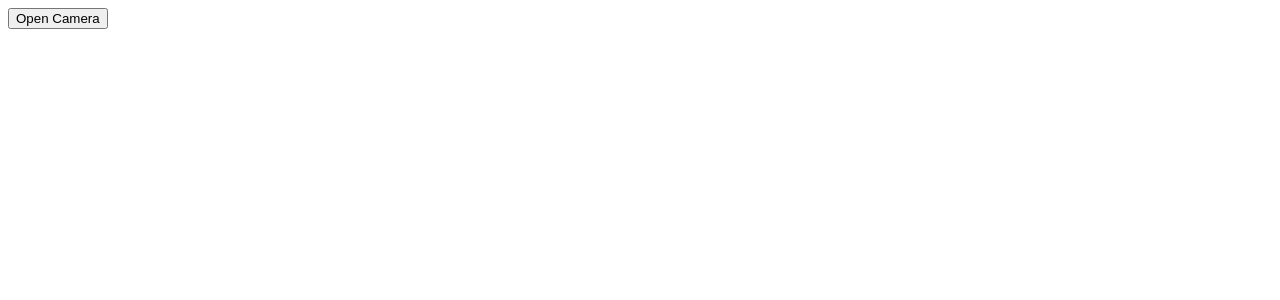
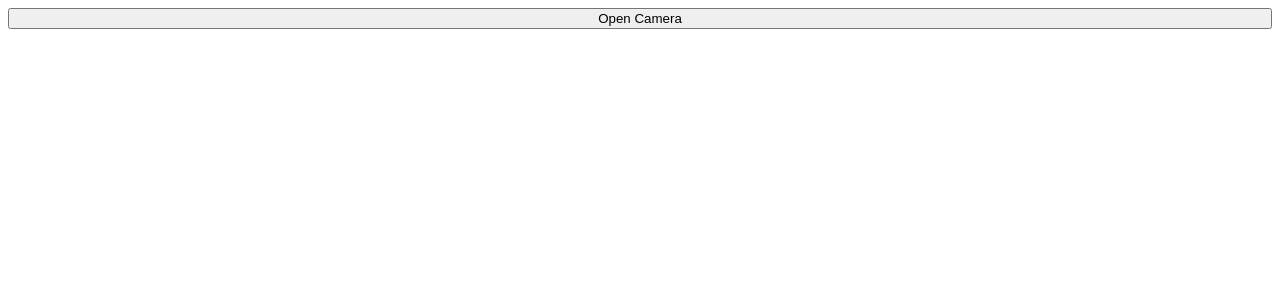
Before and after one commit to Raamdeluxe/test, a React (Create React App) app: page / in a window 1280 px wide. Shown: the top 300 px of the page. Built offline with nearby package versions, Linux system fonts and the light colour scheme.

Commit message:
changed folder structure

```diff
--- a/src/App.js
+++ b/src/App.js
@@ -1,58 +1,11 @@
-import React, { useState } from "react";
-import "./App.css";
+import Camera from "./Camera";
 
-function Camera() {
-	const [stream, setStream] = useState(null);
-	const [error, setError] = useState(null);
-	const [isCameraOpen, setIsCameraOpen] = useState(false);
-	const [cameraType, setCameraType] = useState("front");
-
-	const isMobile =
-		/Android|webOS|iPhone|iPad|iPod|BlackBerry|IEMobile|Opera Mini/i.test(
-			navigator.userAgent
-		);
-
-	const openCamera = () => {
-		const constraints = { video: { facingMode: cameraType } };
-		navigator.mediaDevices
-			.getUserMedia(constraints)
-			.then(setStream)
-			.catch(setError);
-		setIsCameraOpen(true);
-	};
-
-	const flipCamera = () => {
-		setCameraType(cameraType === "front" ? "back" : "front");
-		openCamera();
-	};
-
-	const closeCamera = () => {
-		stream.getTracks().forEach((track) => track.stop());
-		setIsCameraOpen(false);
-	};
-
-	if (error) {
-		return <p>{error.message}</p>;
-	}
-
+const App = () => {
 	return (
-		<div>
-			{!isCameraOpen ? (
-				<button onClick={openCamera}>Open Camera</button>
-			) : (
-				<div className="video_container">
-					<video
-						playsInline
-						autoPlay
-						muted
-						ref={(ref) => ref && (ref.srcObject = stream)}
-					/>
-					{isMobile && <button onClick={flipCamera}>Flip Camera</button>}
-					<button onClick={closeCamera}>Close Camera</button>
-				</div>
-			)}
+		<div className="App">
+			<Camera />
 		</div>
 	);
-}
+};
 
-export default Camera;
+export default App;
--- a/src/App.css
+++ b/src/Camera.css
@@ -1,3 +1,9 @@
+.container {
+	display: flex;
+	justify-content: center;
+	flex-direction: column;
+}
+
 .video_container {
 	display: flex;
 	flex-direction: column;
--- /dev/null
+++ b/src/Camera.js
@@ -0,0 +1,58 @@
+import React, { useState } from "react";
+import "./Camera.css";
+
+function Camera() {
+	const [stream, setStream] = useState(null);
+	const [error, setError] = useState(null);
+	const [isCameraOpen, setIsCameraOpen] = useState(false);
+	const [cameraType, setCameraType] = useState("front");
+
+	const isMobile =
+		/Android|webOS|iPhone|iPad|iPod|BlackBerry|IEMobile|Opera Mini/i.test(
+			navigator.userAgent
+		);
+
+	const openCamera = () => {
+		const constraints = { video: { facingMode: cameraType } };
+		navigator.mediaDevices
+			.getUserMedia(constraints)
+			.then(setStream)
+			.catch(setError);
+		setIsCameraOpen(true);
+	};
+
+	const flipCamera = () => {
+		setCameraType(cameraType === "front" ? "back" : "front");
+		openCamera();
+	};
+
+	const closeCamera = () => {
+		stream.getTracks().forEach((track) => track.stop());
+		setIsCameraOpen(false);
+	};
+
+	if (error) {
+		return <p>{error.message}</p>;
+	}
+
+	return (
+		<div className="container">
+			{!isCameraOpen ? (
+				<button onClick={openCamera}>Open Camera</button>
+			) : (
+				<div className="video_container">
+					<video
+						playsInline
+						autoPlay
+						muted
+						ref={(ref) => ref && (ref.srcObject = stream)}
+					/>
+					{isMobile && <button onClick={flipCamera}>Flip Camera</button>}
+					<button onClick={closeCamera}>Close Camera</button>
+				</div>
+			)}
+		</div>
+	);
+}
+
+export default Camera;
```
